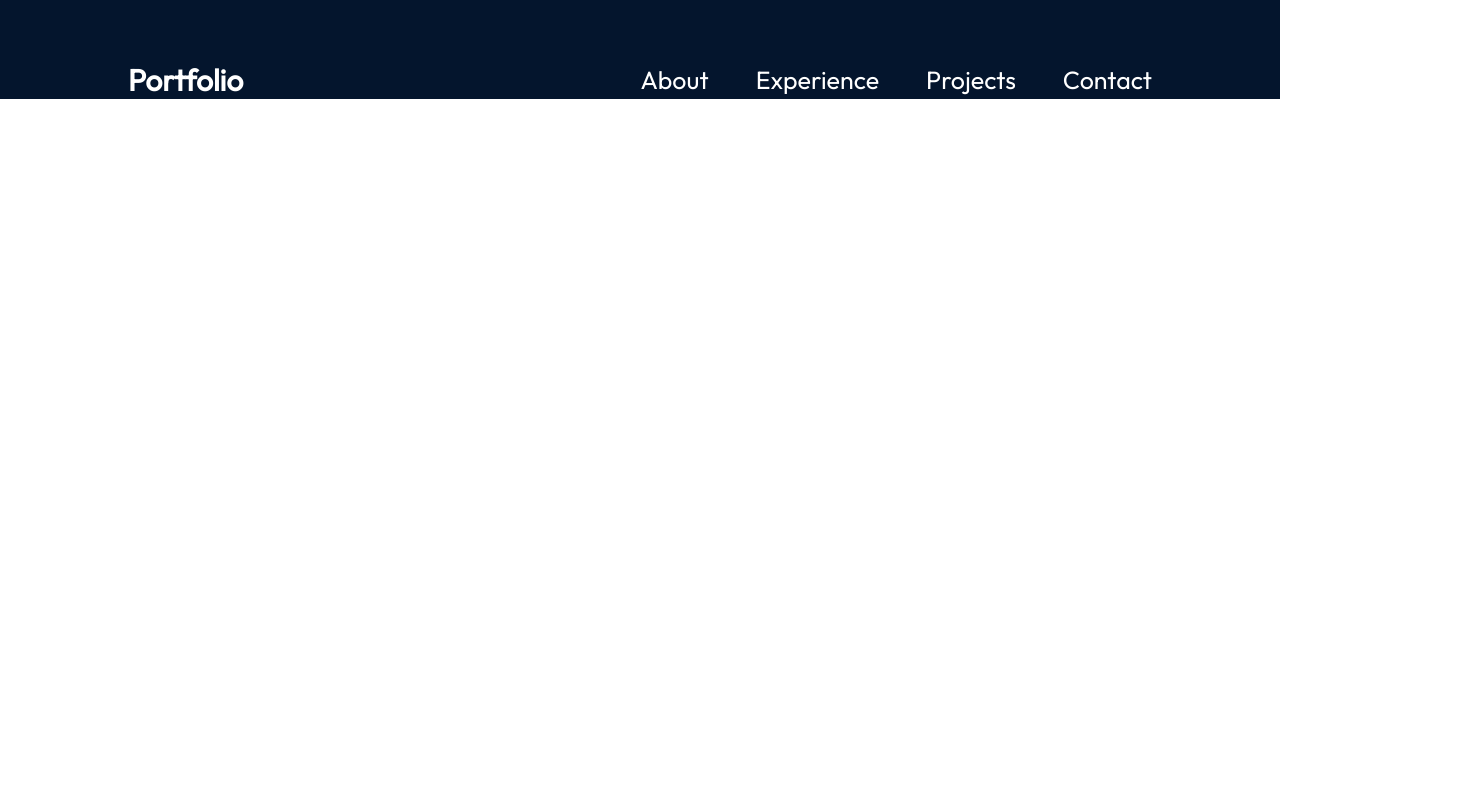
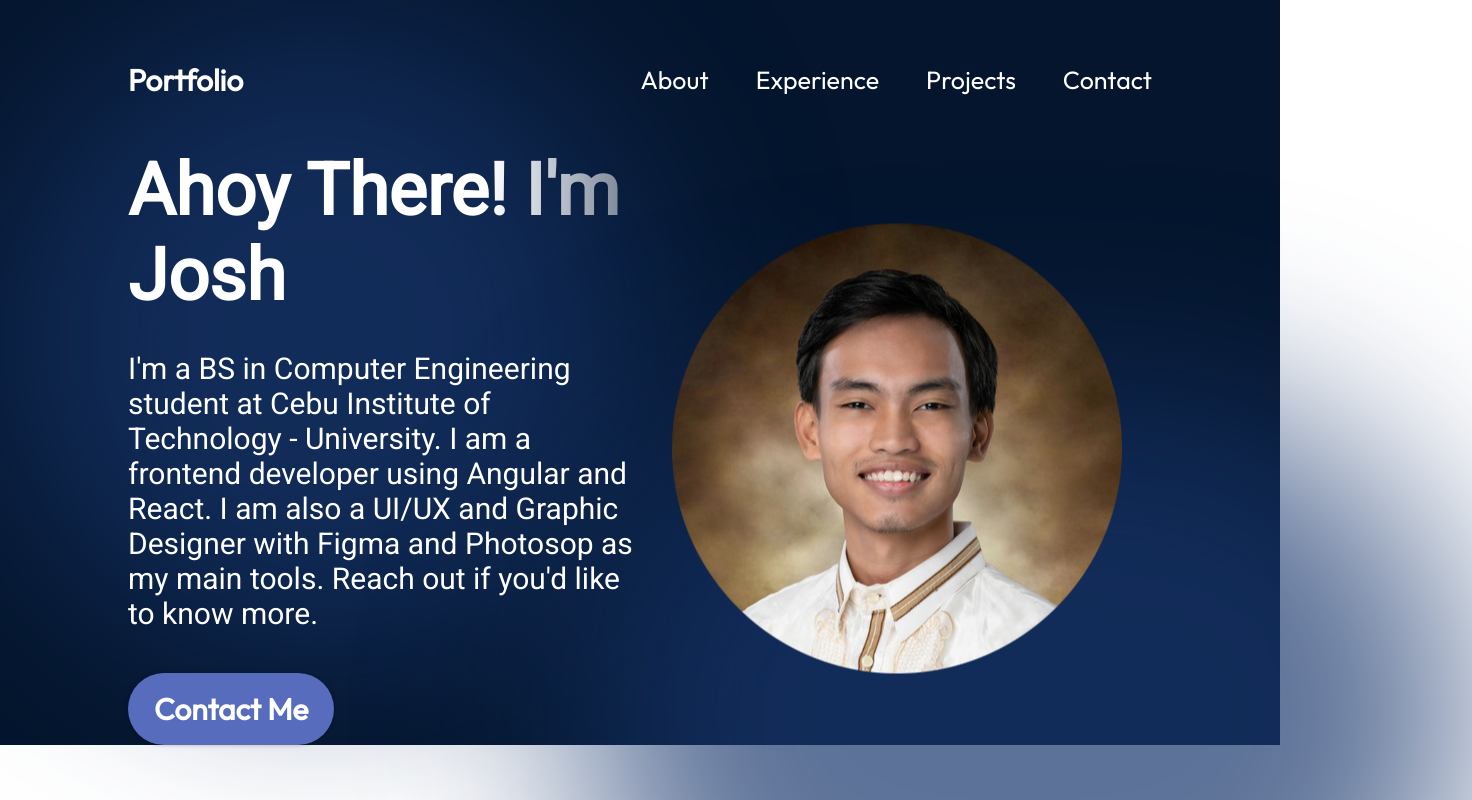
Before and after one commit to Jaermis/portfoliov2, a React (Vite) app: page / in a window 1280 px wide. Shown: the top 800 px of the page, 1472 px wide, since content can reach past the window. Built offline with nearby package versions, Linux system fonts and the light colour scheme.

Commit message:
added Hero section

```diff
--- a/src/App.jsx
+++ b/src/App.jsx
@@ -1,10 +1,12 @@
 import styles from './App.module.css'
 import { Navbar } from './components/Navbar/Navbar';
+import { Hero } from './components/Hero/Hero';
 
 function App() {
 
   return <div className={styles.App}>
     <Navbar/>
+    <Hero/>
   </div>;
 
 }
--- /dev/null
+++ b/src/components/Hero/Hero.jsx
@@ -0,0 +1,32 @@
+import React from "react";
+import { getImageUrl } from "../../utils";
+import styles from "./Hero.module.css";
+
+export const Hero = () => {
+  return (
+    <section className={styles.container}>
+      <div className={styles.content}>
+        <h1 className={styles.title}>Ahoy There! I'm Josh</h1>
+        <p className={styles.description}>
+          I'm a BS in Computer Engineering student at Cebu Institute of
+          Technology - University. I am a frontend developer using Angular and
+          React. I am also a UI/UX and Graphic Designer with Figma and Photosop
+          as my main tools. Reach out if you'd like to know more.
+        </p>
+        <a
+          className={styles.contactBtn}
+          href="mailto:jermynejosh.kaquilala@gmail.com"
+        >
+          Contact Me
+        </a>
+      </div>
+      <img
+        className={styles.heroImg}
+        src={getImageUrl("hero/heroImage.png")}
+        alt="Hero Image"
+      />
+      <div className={styles.topBlur} />
+      <div className={styles.bottomBlur} />
+    </section>
+  );
+};
--- /dev/null
+++ b/src/components/Hero/Hero.module.css
@@ -0,0 +1,115 @@
+@import "../../vars.css";
+
+.container{
+    position: relative;
+    display: flex;
+    align-items: center;
+    justify-content: space-between;
+    margin-top: 49px;
+    z-index: 1;
+    margin-left: 10%;
+    margin-right: 10%;
+}
+
+.content{
+    display: flex;
+    flex-direction: column;
+    align-items: flex-start;
+    color: var(--color-text);
+    z-index: 1;
+}
+
+.title{
+    font-size: 72px;
+    font-weight: 900;
+    margin-bottom: 33px;
+    font-family: var(--font-robot);
+    background: linear-gradient(90deg, rgba(255, 255, 255, 1) 70%, rgba(255, 255, 255, 0) 120%);
+    -webkit-text-fill-color: transparent;
+    -webkit-background-clip: text;
+}
+
+.description{
+    font-size: 30px;
+    font-family: var(--font-robot);
+    margin-bottom: 42px;
+}
+
+.contactBtn{
+    text-decoration: none;
+    background-color: var(--color-primary);
+    color: var(--color-text);
+    border-radius: 100px;
+    font-size: 30px;
+    font-weight: 600;
+    padding: 17px 26px;
+    box-shadow: 0 0 4px 0 rgba(0, 0, 0, 0.25);
+
+    &:hover{
+        background-color: var(--color-primary-hover);
+    }
+}
+
+.heroImg{
+    display: flex;
+    justify-content: center;
+    align-items: center;
+    margin: 30px;
+    width: 50%;
+    z-index: 1;
+
+    animation-name: floating;
+    animation-duration: 3s;
+    animation-iteration-count: infinite;
+    animation-timing-function: ease-in-out;
+}
+
+@keyframes floating {
+    0%{
+        transform: translate(0, 0px);
+    }
+    50%{
+        transform: translate(0, 10px);
+    }
+    100%{
+        transform: translate(0, -0px);
+    }
+}
+
+.topBlur{
+    position: absolute;
+    width: 50vw;
+    height: 50vw;
+    min-width: 350px;
+    min-height: 350px;
+    top: -128px;
+    left: -10vw;
+    border-radius: 764px;
+    background: rgba(25, 55, 109, 0.7);
+    filter: blur(100px);
+    z-index: 0;
+}
+
+.bottomBlur{
+    position: absolute;
+    width: 70vw;
+    height: 50vw;
+    min-width: 350px;
+    min-height: 250px;
+    top: 246px;
+    right: -25vw;
+    border-radius: 764px;
+    background: rgba(25, 55, 109, 0.7);
+    filter: blur(100px);
+    z-index: 0;
+}
+
+@media  screen and (max-width: 830px) {
+    .container{
+        flex-direction: column-reverse;
+    }
+
+    .content{
+        align-items: center;
+    }
+}
--- a/src/vars.css
+++ b/src/vars.css
@@ -1,6 +1,7 @@
 :root{
     --color-text: #fff;
     --color-primary: #576cbc;
+    --color-primary-hover: #54639e;
     --color-secondary: #19376d;
     --color-dark: #0b2447;
     --color-bg: #04152d;
```
Also changed, not shown: assets/hero/heroImage.png (added).
